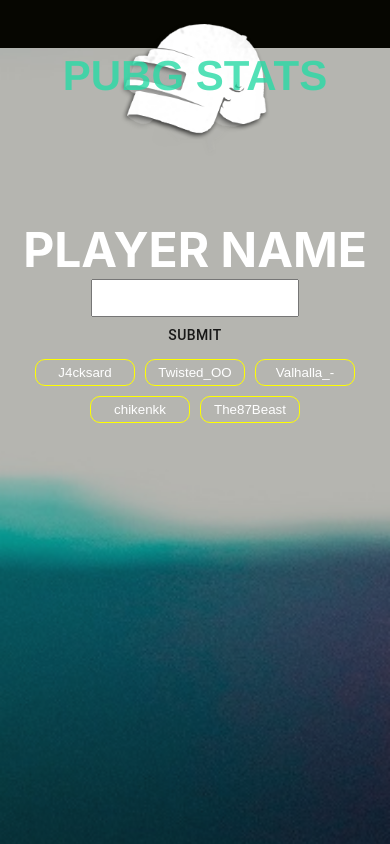
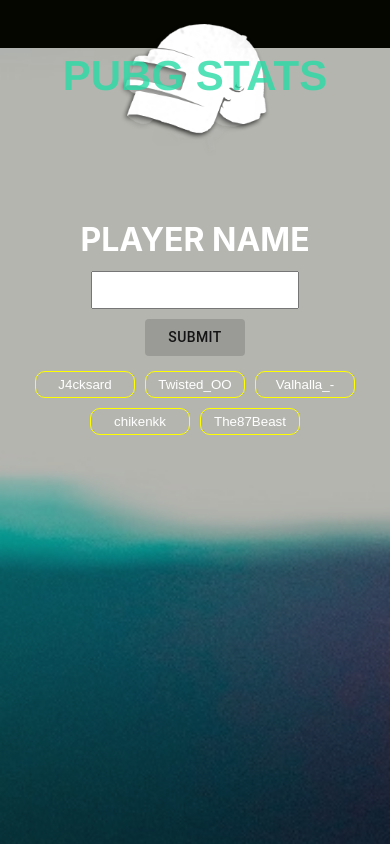
Before and after one commit to Jacksard/pubg-stats-app, a React (Create React App) app: page / in a window 390 px wide. Shown: the top 844 px of the page. Built offline with nearby package versions, Linux system fonts and the light colour scheme.

Commit message:
responsive design

```diff
--- a/src/components/Cards/Cards.css
+++ b/src/components/Cards/Cards.css
@@ -103,13 +103,27 @@ li {
   /* styles for narrow screens */
   .card {
     /* background-color: red !important; */
-    max-width: 220px;
+    max-width: 210px;
+  }
+}
+@media only screen and (max-width: 512px) {
+  /* styles for narrow screens */
+  .card {
+    /* background-color: blue !important; */
+    max-width: 170px;
   }
 }
 @media only screen and (max-width: 411px) {
   /* styles for narrow screens */
   .card {
     /* background-color: blue !important; */
-    max-width: 160px;
+    max-width: 150px;
   }
 }
+@media only screen and (max-width: 320px) {
+  /* styles for narrow screens */
+  .card {
+    /* background-color: blue !important; */
+    max-width: 180px !important;
+  }
+}
--- a/src/components/Main/Main.css
+++ b/src/components/Main/Main.css
@@ -10,7 +10,8 @@
 .textField-mu h1 {
   padding: 0;
   margin: 0;
-  font-size: 3rem;
+  font-size: 2rem;
+  margin-bottom: 12px;
 }
 
 .inputField {
@@ -18,6 +19,11 @@
   height: 32px;
   font-size: 20px;
   text-align: center;
+}
+
+.submitButton {
+  margin: 10px !important;
+  background-color: rgba(45, 49, 53, 0.2) !important;
 }
 
 button {
--- a/src/components/Main/Main.js
+++ b/src/components/Main/Main.js
@@ -137,7 +137,7 @@ class api extends Component {
               value={this.state.playerName}
             />
             <br />
-            <Button type='submit' value='Submit'>
+            <Button type='submit' value='Submit' className='submitButton'>
               Submit
             </Button>
           </div>
```
